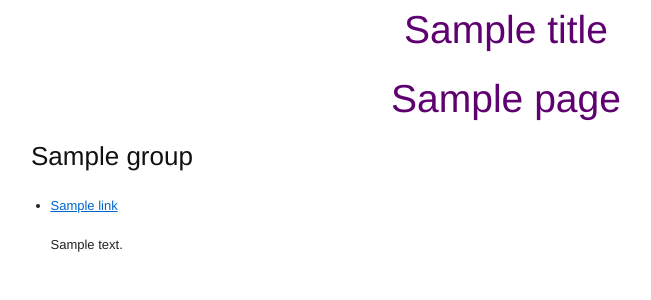
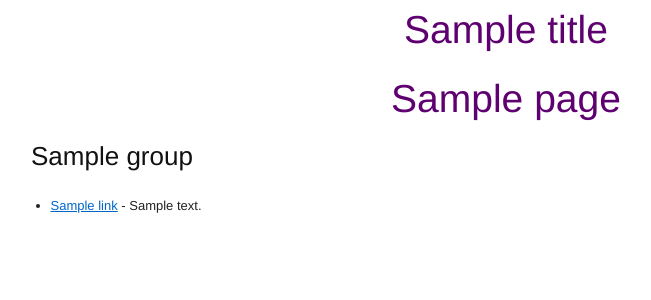
Before and after one commit to duasfl8r/vestat, a Django app: template vestat/config/templates/config_page.html in a window 1280 px wide. Shown: the part 25-325 px from the top of the page, without its empty margins (134-785 px from the left). Run offline with Django 3.2, Linux system fonts and the light colour scheme; the template is opened without the code that fills it: most values are stand-ins (such as "Sample title", 1, 10 or a date in 2020).

Commit message:
muda modo de exibição da descrição do link de config

```diff
--- a/vestat/config/templates/config_page.html
+++ b/vestat/config/templates/config_page.html
@@ -9,10 +9,11 @@
         <ul>
         {% for link in group.links %}
         <li>
-            <p><a href="{{ link.url }}">{{ link.name }}</a></p>
+            <p><a href="{{ link.url }}">{{ link.name }}</a>
             {% if link.description %}
-                <p>{{ link.description }}</p>
+            - <span class="description">{{ link.description }}</span>
             {% endif %}
+            </p>
         </li>
         {% endfor %}
         </ul>
```
